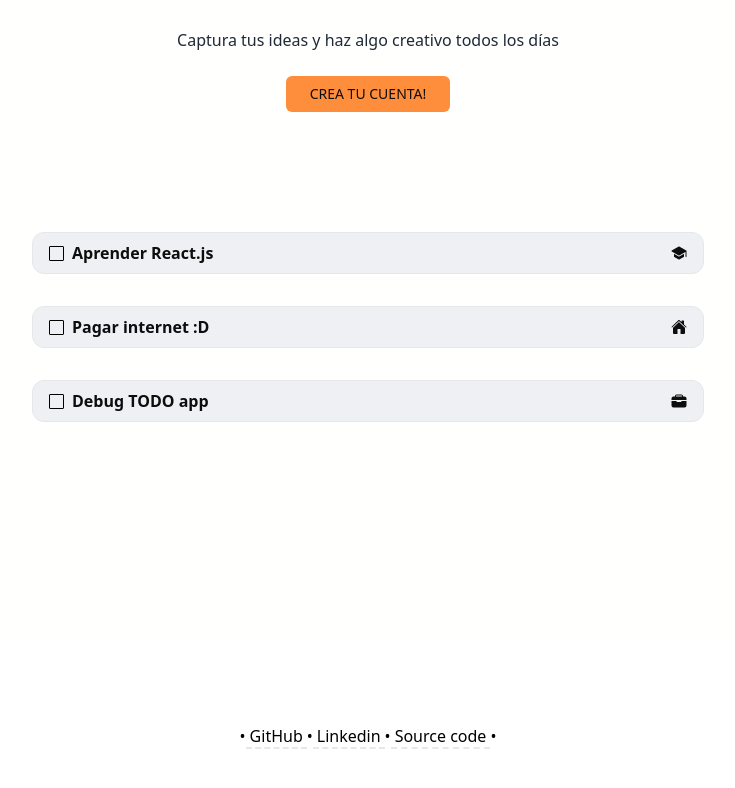
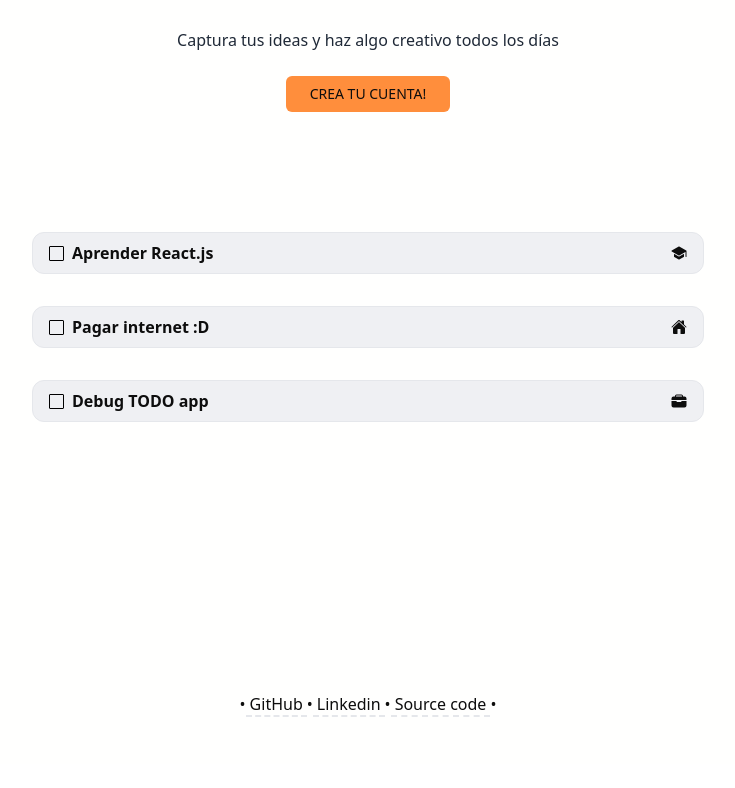
Before and after one commit to DiegoRodriguez-sc/todo_app-frontend, a React (Create React App) app: page / in a window 1280 px wide. Shown: the part 224-1012 px from the top of the page, without its empty margins (272-1007 px from the left). After the commit the page ends 988 px from the top, so only its background shows below. Built offline with nearby package versions, Linux system fonts and the light colour scheme; no server answers.

Commit message:
footer dark mode config

```diff
--- a/src/components/footer/Footer.js
+++ b/src/components/footer/Footer.js
@@ -2,7 +2,7 @@ import React from "react";
 
 const Footer = () => {
   return (
-    <footer className="flex item-center justify-center w-full py-12 mt-8 border-t-1 border-t-gray-400">
+    <footer className="flex bg-[#fffffe] dark:bg-[#22242C] text-[#0d0d0d] dark:text-[#F0F1F7] item-center justify-center w-full py-12">
       <div className="mx-auto">
         <span>&bull;</span>
         <a
```
